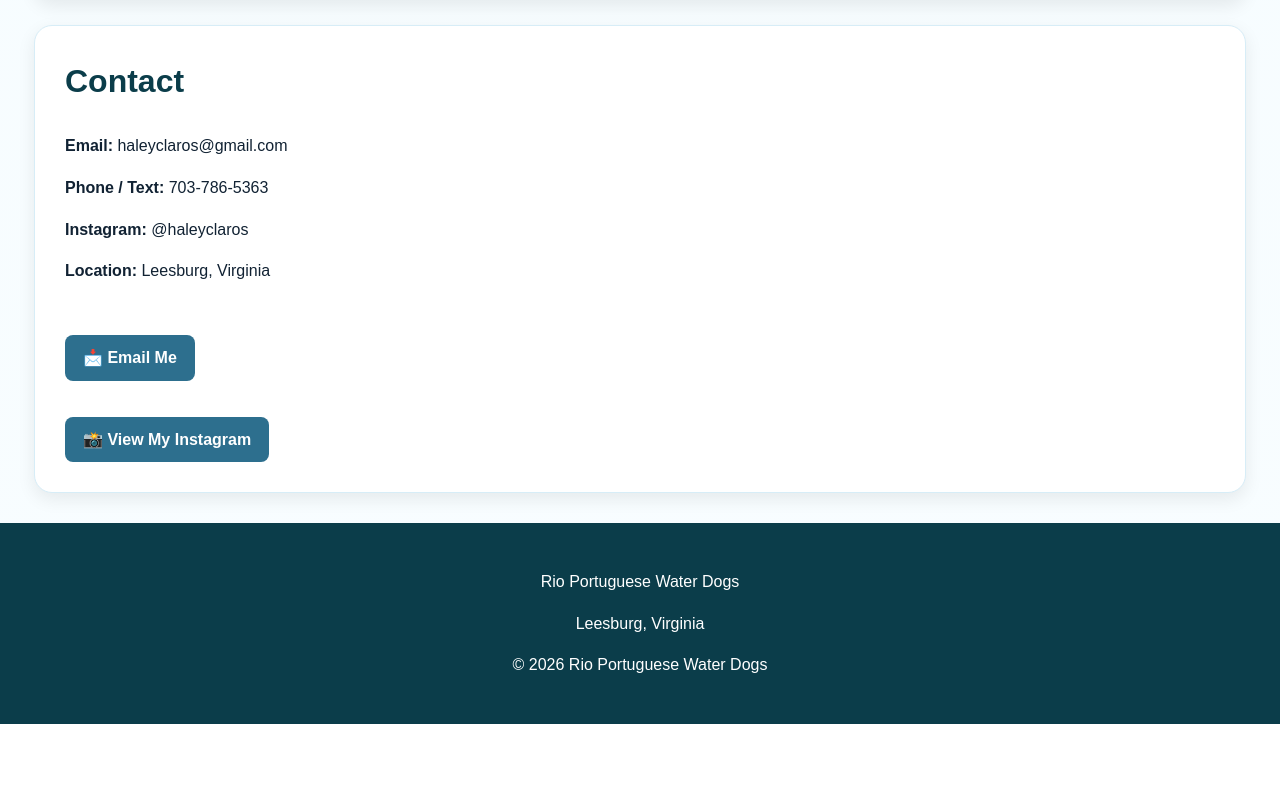
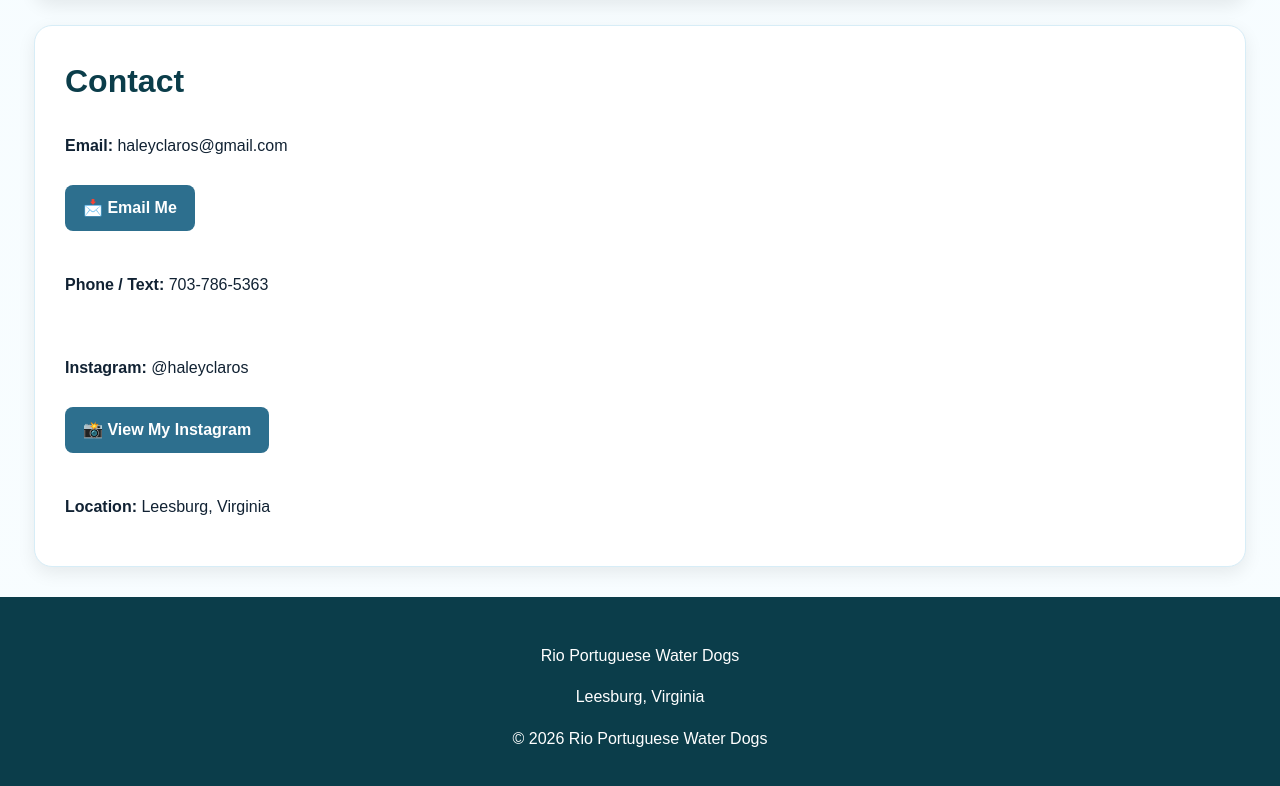
Before and after one commit to hclaros22/Rio-Porties-Website, a plain HTML site: page index.html in a window 1280 px wide. Shown: the part 5460-6246 px from the top of the page. Before the commit the page ends 6184 px from the top, so only its background shows below. Drawn offline with Linux system fonts and the light colour scheme.

Commit message:
Update index.html

```diff
--- a/index.html
+++ b/index.html
@@ -633,24 +633,38 @@
   <section id="contact" class="card">
     <h2>Contact</h2>
 
+  <!-- EMAIL -->
     <p><strong>Email:</strong> haleyclaros@gmail.com</p>
-    <p><strong>Phone / Text:</strong> 703-786-5363</p>
-    <p><strong>Instagram:</strong> @haleyclaros</p>
-    <p><strong>Location:</strong> Leesburg, Virginia</p>
 
-    <br>
-
-    <a class="btn" href="mailto:haleyclaros@gmail.com?subject=Puppy%20Inquiry&body=Hi,%20I%20am%20interested%20in%20one%20of%20your%20Portuguese%20Water%20Dog%20puppies." target="_blank">
-      📩 Email Me
+    <a class="btn"
+      href="mailto:haleyclaros@gmail.com?subject=Puppy%20Inquiry&body=Hi,%20I%20am%20interested%20in%20one%20of%20your%20Portuguese%20Water%20Dog%20puppies."
+      target="_blank">
+        📩 Email Me
     </a>
 
     <br><br>
 
-    <a class="btn" href="https://www.instagram.com/haleyclaros" target="_blank">
-    📸 View My Instagram
+  <!-- PHONE -->
+    <p><strong>Phone / Text:</strong> 703-786-5363</p>
+
+    <br>
+
+  <!-- INSTAGRAM -->
+    <p><strong>Instagram:</strong> @haleyclaros</p>
+
+    <a class="btn"
+      href="https://www.instagram.com/haleyclaros"
+      target="_blank">
+      📸 View My Instagram
     </a>
 
+    <br><br>
+
+  <!-- LOCATION -->
+    <p><strong>Location:</strong> Leesburg, Virginia</p>
+
   </section>
+
 
 
   <footer>
```
